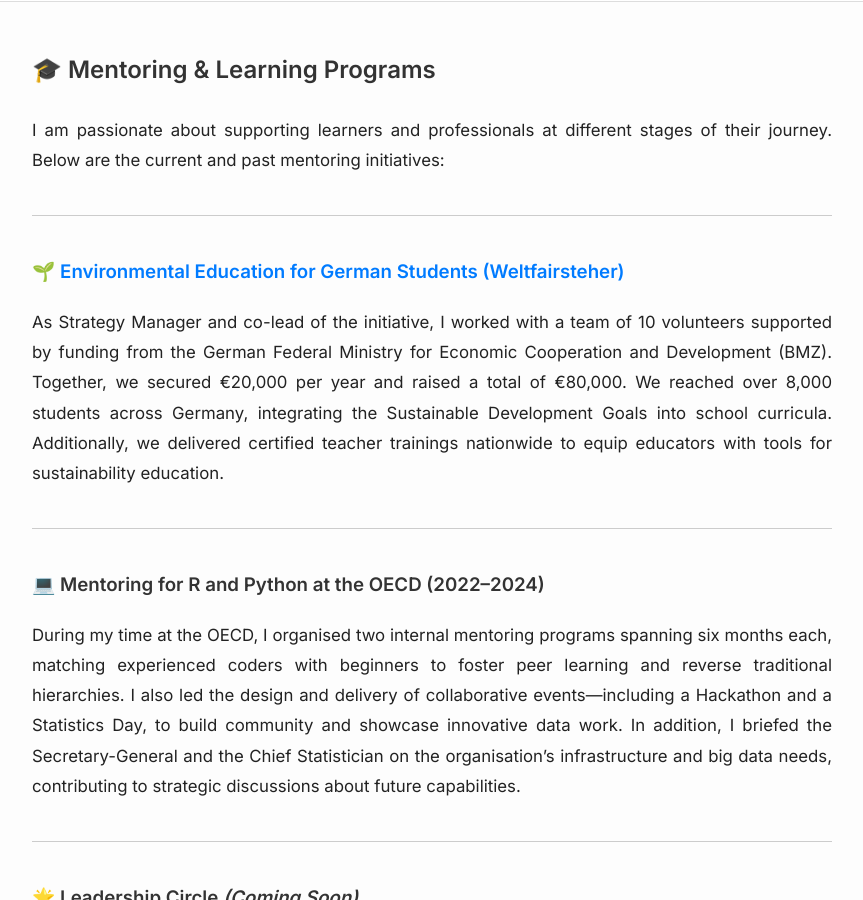
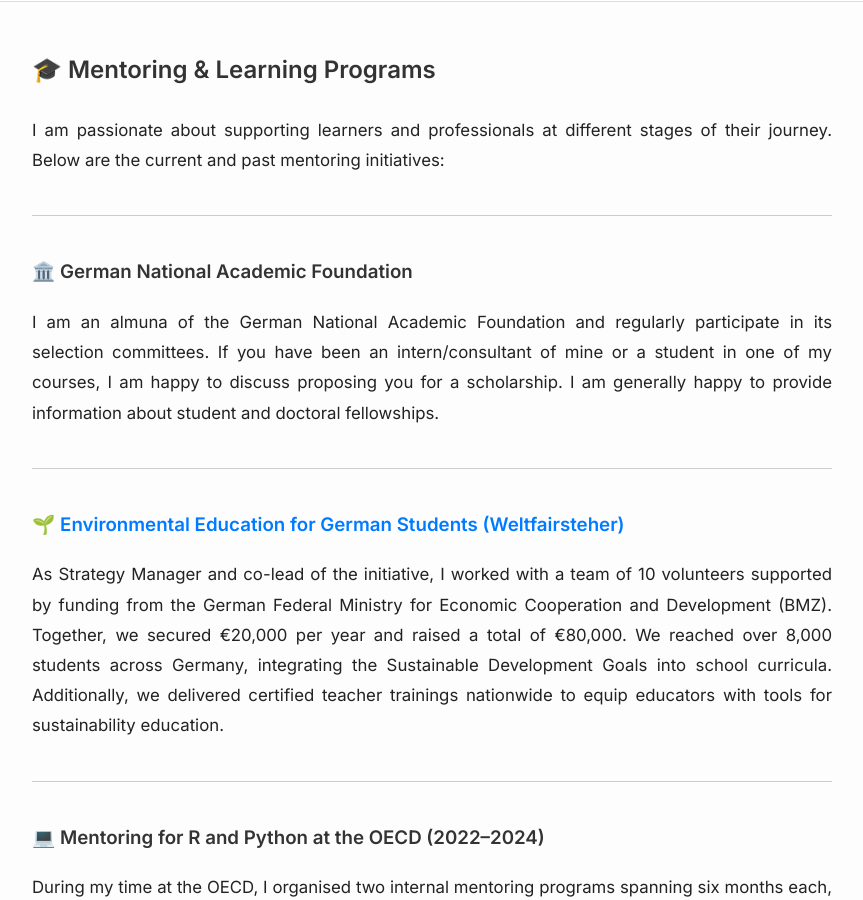
Before and after one commit to julia-m-schmidt/julia-m-schmidt.github.io, a Jekyll site: the page built from mentoring.md, in a window 1280 px wide and 900 px high, scrolled down 479 px. Shown: the whole window, without its empty margins (208-1071 px from the left). Built offline with Jekyll 4.4.1, drawn with Linux system fonts in a browser that asks for light colours.

Commit message:
Update mentoring.md

```diff
--- a/mentoring.md
+++ b/mentoring.md
@@ -8,6 +8,12 @@
 ## 🎓 Mentoring & Learning Programs
 
 I am passionate about supporting learners and professionals at different stages of their journey. Below are the current and past mentoring initiatives:
+
+---
+
+### 🏛️ German National Academic Foundation
+
+I am an almuna of the German National Academic Foundation and regularly participate in its selection committees. If you have been an intern/consultant of mine or a student in one of my courses, I am happy to discuss proposing you for a scholarship. I am generally happy to provide information about student and doctoral fellowships.
 
 ---
 
```
